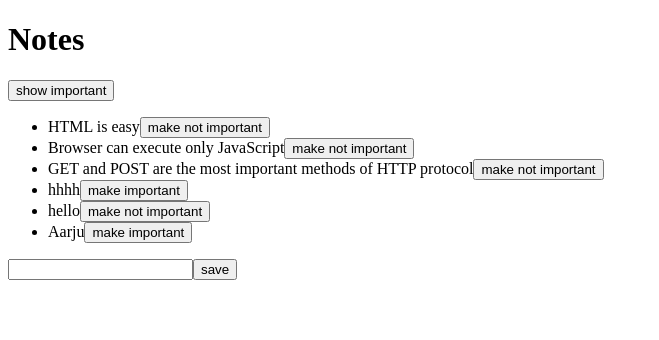
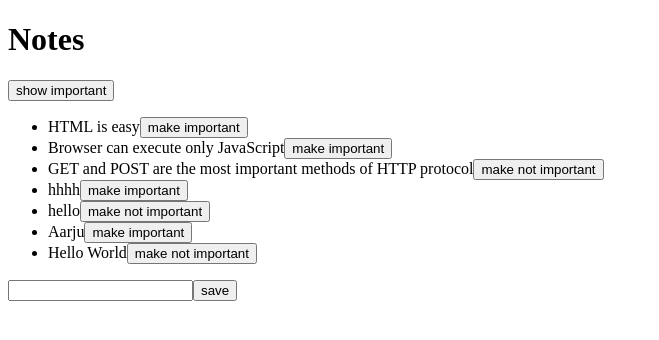
Before and after one commit to aa-r-ju/Tej-Bootcamp-workshop, a React (Vite) app in the folder part2/part2/: page / in a window 1280 px wide. Shown: the top 340 px of the page, without its empty margins (0-659 px from the left). Built offline with nearby package versions, Linux system fonts and the light colour scheme; data requests are answered from the project's data file.

Commit message:
feat:completing part2-d workshop

```diff
--- a/part2/part2/db.json
+++ b/part2/part2/db.json
@@ -3,12 +3,12 @@
     {
       "id": 1,
       "content": "HTML is easy",
-      "important": true
+      "important": false
     },
     {
       "id": 2,
       "content": "Browser can execute only JavaScript",
-      "important": true
+      "important": false
     },
     {
       "id": 3,
@@ -29,6 +29,11 @@
       "content": "Aarju",
       "important": false,
       "id": 6
+    },
+    {
+      "content": "Hello World",
+      "important": true,
+      "id": 7
     }
   ]
 }
--- a/part2/part2/src/App.jsx
+++ b/part2/part2/src/App.jsx
@@ -1,6 +1,8 @@
 import { useState,useEffect } from 'react'
 import axios from 'axios'
 import Note from "./Components/Note"
+import noteService from "./note"
+
 const App = () => {
   const [notes, setNotes] = useState([])
   const [newNote, setNewNote] = useState("")
@@ -9,15 +11,12 @@
 
 
 useEffect(() => {
-  console.log('effect')
-  axios
-    .get('http://localhost:3001/notes')
-    .then(response => {
-      console.log('promise fulfilled')
-      setNotes(response.data)
-    })
+  noteService
+  .getAll()
+  .then(initialNotes => {
+    setNotes(initialNotes)
+  })
 }, [])
-console.log('render', notes.length, 'notes')
 
 
   const addNote = (event) => {
@@ -28,13 +27,12 @@
     }
 
 
-    axios
-    .post('http://localhost:3001/notes', noteObject)
-    .then(response => {
-      console.log(response,"aarju")
-      setNotes(notes.concat(noteObject))
-    setNewNote('')
-    })
+    noteService
+      .create(noteObject)
+      .then(returnedNote => {
+        setNotes(notes.concat(returnedNote))
+        setNewNote('')
+      })
   }
 
 
@@ -49,15 +47,21 @@
 
 
     const toggleImportanceOf = id => {
-      const url = `http://localhost:3001/notes/${id}`
       const note = notes.find(n => n.id === id)
-      const changedNote = { ...note, important: !note.important }
+      const changedNote = { ...note, important: !note.important}
 
-      axios.put(url, changedNote).then(response => {
-        setNotes(notes.map(n => n.id !== id ? n : response.data))
+      noteService
+      .update(id, changedNote)
+      .then(returnedNote => {
+        setNotes(notes.map(note => note.id !== id ? note : returnedNote))
+      }).catch(error => {
+        alert(
+          `the note '${note.content}' was already deleted from server`
+        )
+        setNotes(notes.filter(n => n.id !== id))
       })
+
     }
-
 
   return (
     <div>
--- /dev/null
+++ b/part2/part2/src/note.js
@@ -0,0 +1,18 @@
+import axios from 'axios'
+const baseUrl = 'http://localhost:3001/notes'
+
+const getAll = () => {
+  const request = axios.get(baseUrl)
+  return request.then(response => response.data)
+}
+
+const create = newObject => {
+  const request = axios.post(baseUrl, newObject)
+  return request.then(response => response.data)
+}
+
+const update = (id, newObject) => {
+  const request = axios.put(`${baseUrl}/${id}`, newObject)
+  return request.then(response => response.data)
+}
+export default { getAll, create, update }
```
